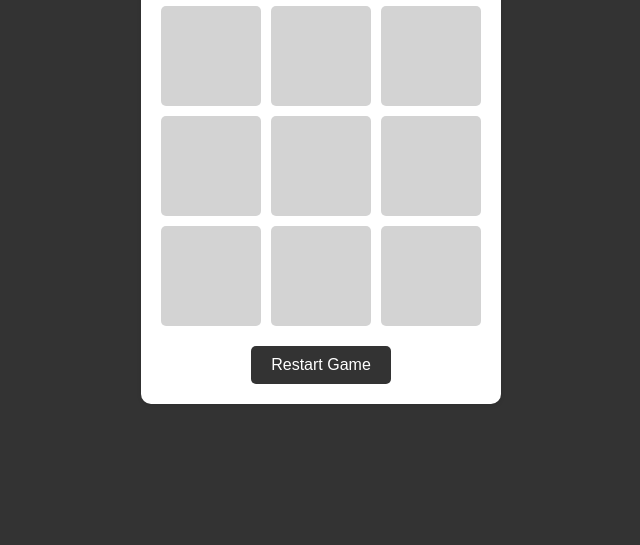
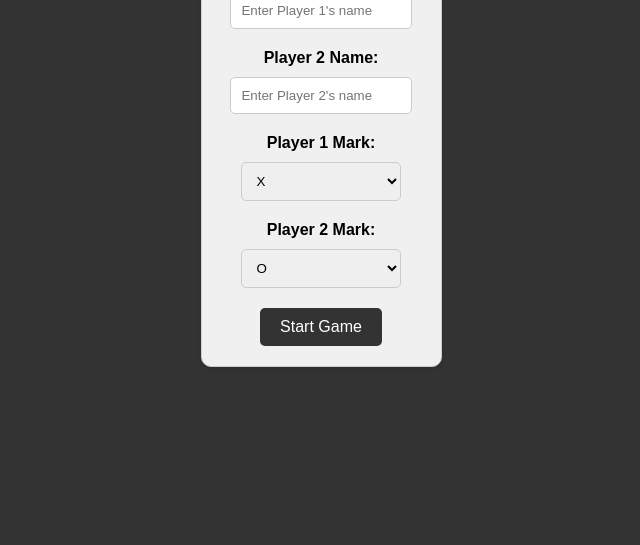
Before and after one commit to Brian-Momata/Tic-Tac-Toe, a plain HTML site: page tic_tac_toe.html in a window 1280 px wide. Shown: the part 255-800 px from the top of the page, without its empty margins (319-959 px from the left). Drawn offline with Linux system fonts and the light colour scheme.

Commit message:
Allow players to put in their names

```diff
--- a/app.js
+++ b/app.js
@@ -10,6 +10,7 @@ const Gameboard = (player1, player2) => {
   const dialog = document.getElementById('messages-dialog');
   const messageBox = document.querySelector('.message-box');
   const closeDialogButton = document.getElementById('close-dialog');
+
   let currentPlayer = player1;
 
   const displayRound = () => {
@@ -39,8 +40,6 @@ const Gameboard = (player1, player2) => {
       const winnerCombo = checkWinner();
       if (winnerCombo) {
         showModalWithDelay(`${currentPlayer.getName()} Wins!`);
-        messageBox.textContent = `${currentPlayer.getName()} Wins!`;
-
         // Add a class to the winning cells for styling
         for (const index of winnerCombo) {
           board[index].classList.add('winning-cell');
@@ -129,13 +128,38 @@ const Gameboard = (player1, player2) => {
 }
 
 const resetButton = document.getElementById("restart-button");
-const player1 = Player("Player 1", "X");
-const player2 = Player("Player 2", "O");
+const playerForm = document.querySelector('.player-form');
+const gameContainer = document.querySelector('.container');
 
-// Create a game board with the players
-const gameboard = Gameboard(player1, player2);
+let gameboard; // Declare gameboard outside the event listener
 
-// Start the game by calling playRound
-gameboard.playRound();
+resetButton.addEventListener('click', () => {
+  if (gameboard) {
+    gameboard.resetBoard();
+  }
+});
 
-resetButton.addEventListener("click", () => gameboard.resetBoard());
+playerForm.addEventListener('submit', (event) => {
+  const player1Name = document.getElementById('player1-name').value;
+  const player2Name = document.getElementById('player2-name').value;
+  const player1Mark = document.getElementById('player1-mark').value;
+  const player2Mark = document.getElementById('player2-mark').value;
+
+  // Create player instances with entered names and marks
+  const player1 = Player(player1Name, player1Mark);
+  const player2 = Player(player2Name, player2Mark);
+
+  // Hide the player form and start the game
+  const playerForm = document.querySelector('.player-form');
+  playerForm.style.display = 'none';
+  gameContainer.style.display = 'block';
+
+  // Create a game board with the players
+  gameboard = Gameboard(player1, player2);
+
+  // Start the game by calling playRound
+  gameboard.playRound();
+
+  // Prevent form from submitting
+  event.preventDefault();
+})
--- a/style.css
+++ b/style.css
@@ -19,6 +19,7 @@ body {
   box-shadow: 0 2px 4px rgba(0, 0, 0, 0.1);
   margin: 20px auto;
   max-width: 400px;
+  display: none;
 }
 
 /* Styling for the game board */
@@ -121,3 +122,49 @@ body {
 .draw-cells {
   animation: pulse 1s ease-in-out infinite;
 }
+
+/* Style for the player form */
+.player-form {
+  text-align: center;
+  background-color: #f0f0f0;
+  border: 1px solid #ccc;
+  border-radius: 10px;
+  padding: 20px;
+  max-width: 400px;
+  margin: 0 auto;
+  box-shadow: 0 2px 4px rgba(0, 0, 0, 0.1);
+}
+
+/* Style for form labels */
+.player-form label {
+  display: block;
+  margin-bottom: 10px;
+  font-weight: bold;
+}
+
+/* Style for form inputs and selects */
+.player-form input[type="text"],
+.player-form select {
+  width: 80%;
+  padding: 10px;
+  border: 1px solid #ccc;
+  border-radius: 5px;
+  margin-bottom: 20px;
+}
+
+/* Style for the "Start Game" button */
+.player-form button {
+  background-color: #333;
+  color: #fff;
+  border: none;
+  border-radius: 5px;
+  padding: 10px 20px;
+  font-size: 16px;
+  cursor: pointer;
+  transition: background-color 0.3s ease-in-out;
+}
+
+/* Hover style for the button */
+.player-form button:hover {
+  background-color: #555;
+}
--- a/tic_tac_toe.html
+++ b/tic_tac_toe.html
@@ -9,6 +9,28 @@
 </head>
 <body>
   <div class="round-messages"></div>
+  <form class="player-form">
+    <label for="player1-name">Player 1 Name:</label>
+    <input type="text" id="player1-name" placeholder="Enter Player 1's name" required>
+
+    <label for="player2-name">Player 2 Name:</label>
+    <input type="text" id="player2-name" placeholder="Enter Player 2's name" required>
+
+    <label for="player1-mark">Player 1 Mark:</label>
+    <select id="player1-mark" required>
+      <option value="X" selected>X</option>
+      <option value="O">O</option>
+    </select>
+
+    <label for="player2-mark">Player 2 Mark:</label>
+    <select id="player2-mark" required>
+      <option value="X">X</option>
+      <option value="O" selected>O</option>
+    </select>
+
+    <button id="start-game-button">Start Game</button>
+  </form>
+
   <div class="container">
     <h1>Tic Tac Toe</h1>
     <div class="board">
```
